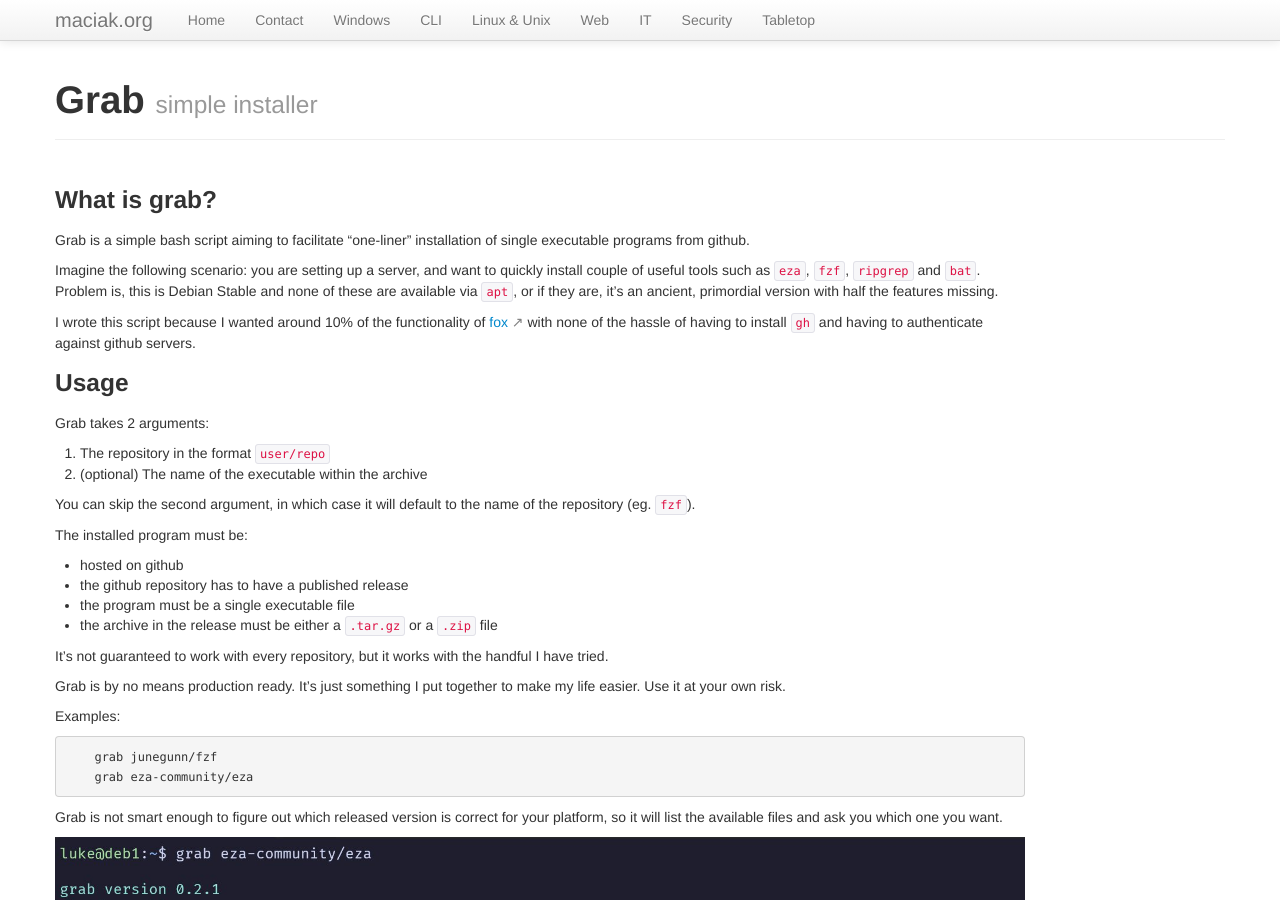
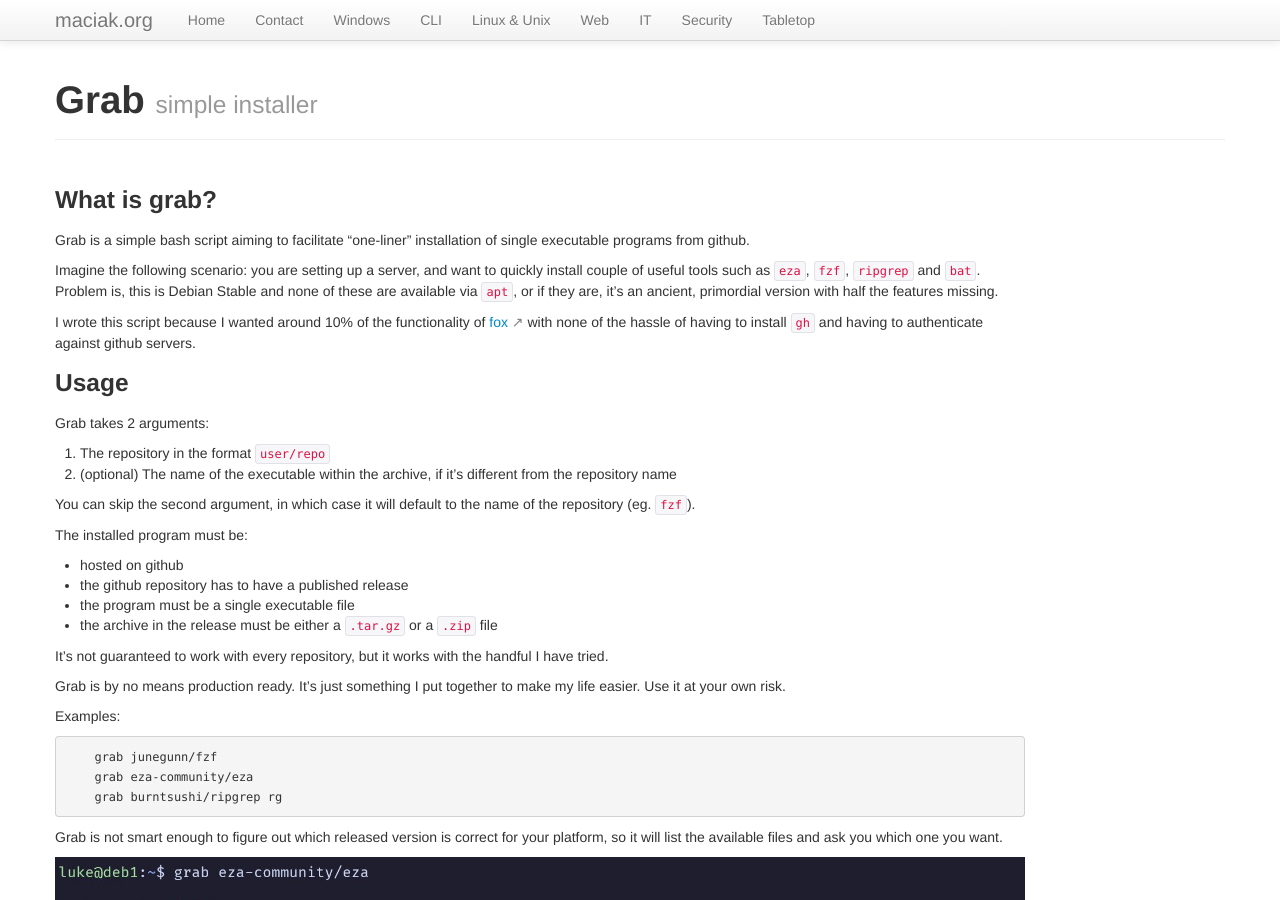
Before and after one commit to maciakl/maciak.org, a Jekyll site: the page built from _lin/grab.md, in a window 1280 px wide and 900 px high. Built offline with Jekyll 4.4.1, drawn with Linux system fonts in a browser that asks for light colours.

Commit message:
grab 0.2.3

````diff
--- a/_lin/grab.md
+++ b/_lin/grab.md
@@ -19,7 +19,7 @@ I wrote this script because I wanted around 10% of the functionality of [fox](ht
 Grab takes 2 arguments:
 
 1. The repository in the format `user/repo`
-3. (optional) The name of the executable within the archive
+3. (optional) The name of the executable within the archive, if it's different from the repository name
 
 You can skip the second argument, in which case it will default to the name of the repository (eg. `fzf`).
 
@@ -39,6 +39,7 @@ Examples:
 ```bash
     grab junegunn/fzf
     grab eza-community/eza
+    grab burntsushi/ripgrep rg
 ```
 Grab is not smart enough to figure out which released version is correct for your platform, so it will list the available files and ask you which one you want.
 
````
Also changed, not shown: images/grab.jpg, 1 other file.
